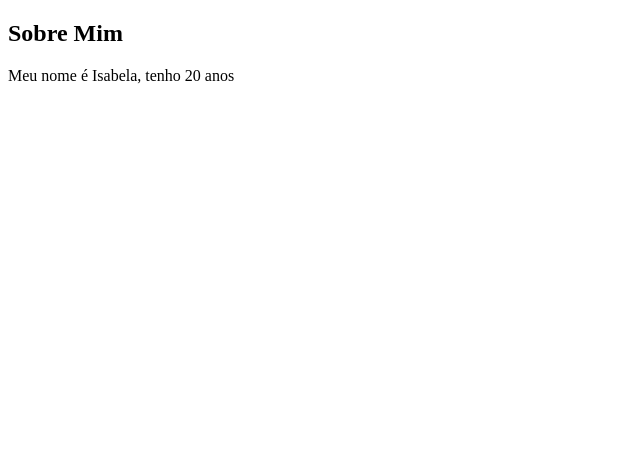
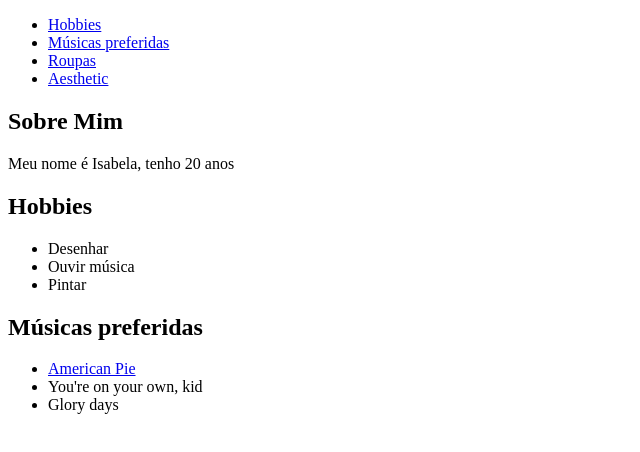
Before and after one commit to Isabelaodcm/html-css-js, a plain HTML site: page mini projeto2.html in a window 1280 px wide. Shown: the whole page, without its empty margins (0-640 px from the left). Drawn offline with Linux system fonts and the light colour scheme.

Commit message:
Update mini projeto2.html

```diff
--- a/mini projeto2.html
+++ b/mini projeto2.html
@@ -7,8 +7,35 @@
     <title>Sobre Mim </title>
 </head>
 <body>
+    <header>
+        <nav>
+            <ul>
+                <li><a href="hobbies.html">Hobbies</a></li>
+                <li><a href="#">Músicas preferidas</a> </li>
+                <li><a href="#">Roupas</a> </li>
+                <li><a href="#">Aesthetic</a> </li>
+            </ul>
+        </nav>
+    </header>
     <section>
         <h1> Sobre Mim </h1>
         <p> Meu nome é Isabela, tenho 20 anos</p>
     </section>
+    <section>
+        <h1> Hobbies</h1>
+        <ul>
+            <li> Desenhar</li>
+            <li> Ouvir música</li>
+            <li> Pintar</li>
+        </ul>
+    </section>
+    <section>
+        <h1> Músicas preferidas</h1>
+        <ul>
+            <li><a href="https://youtu.be/PRpiBpDy7MQ?si=PFrqRBWzYhOwRHC_" target="_blank">American Pie</a></li>
+            <li> You're on your own, kid</li>
+            <li> Glory days</li>
+        </ul>
+    </section>
 </body>
+</html>
```
